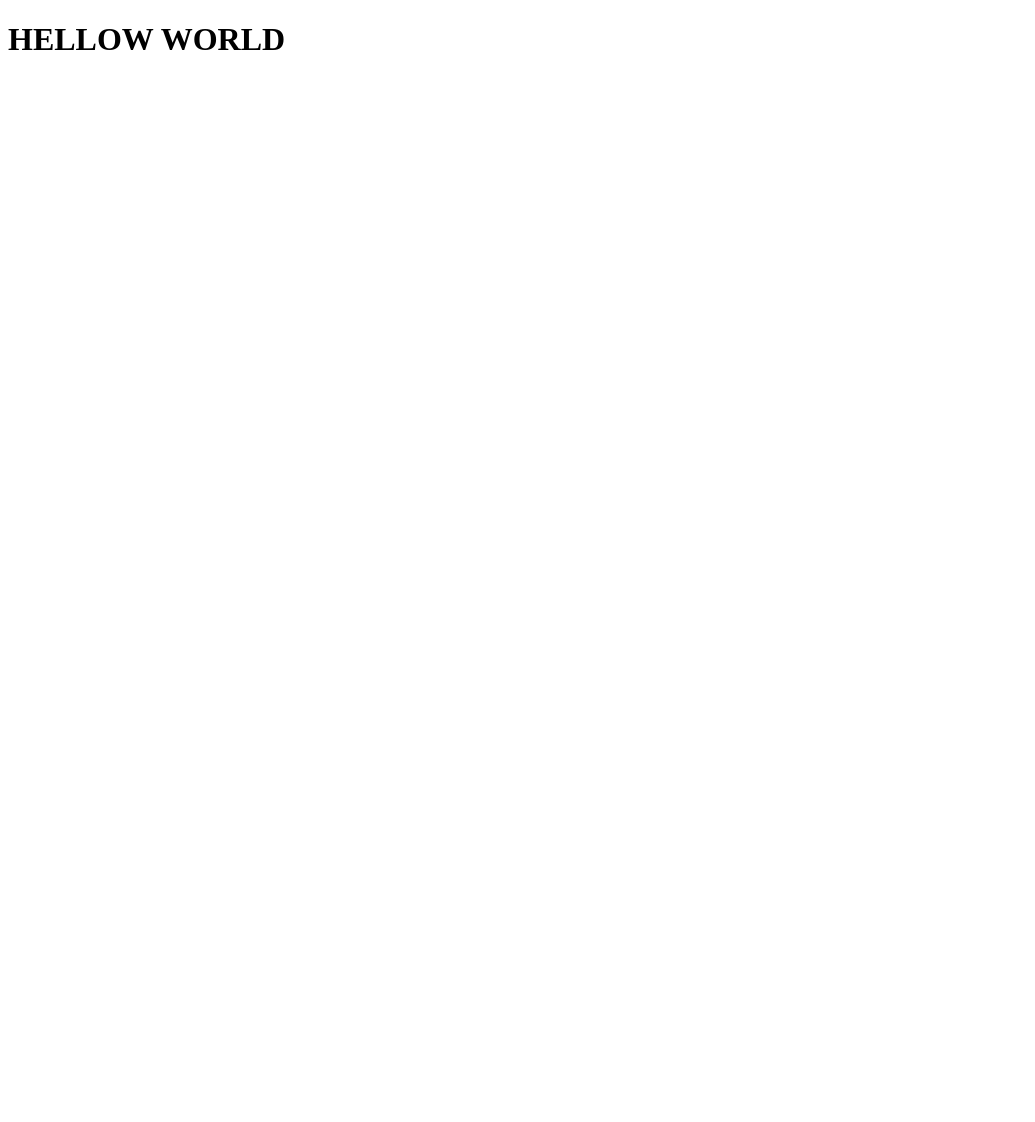
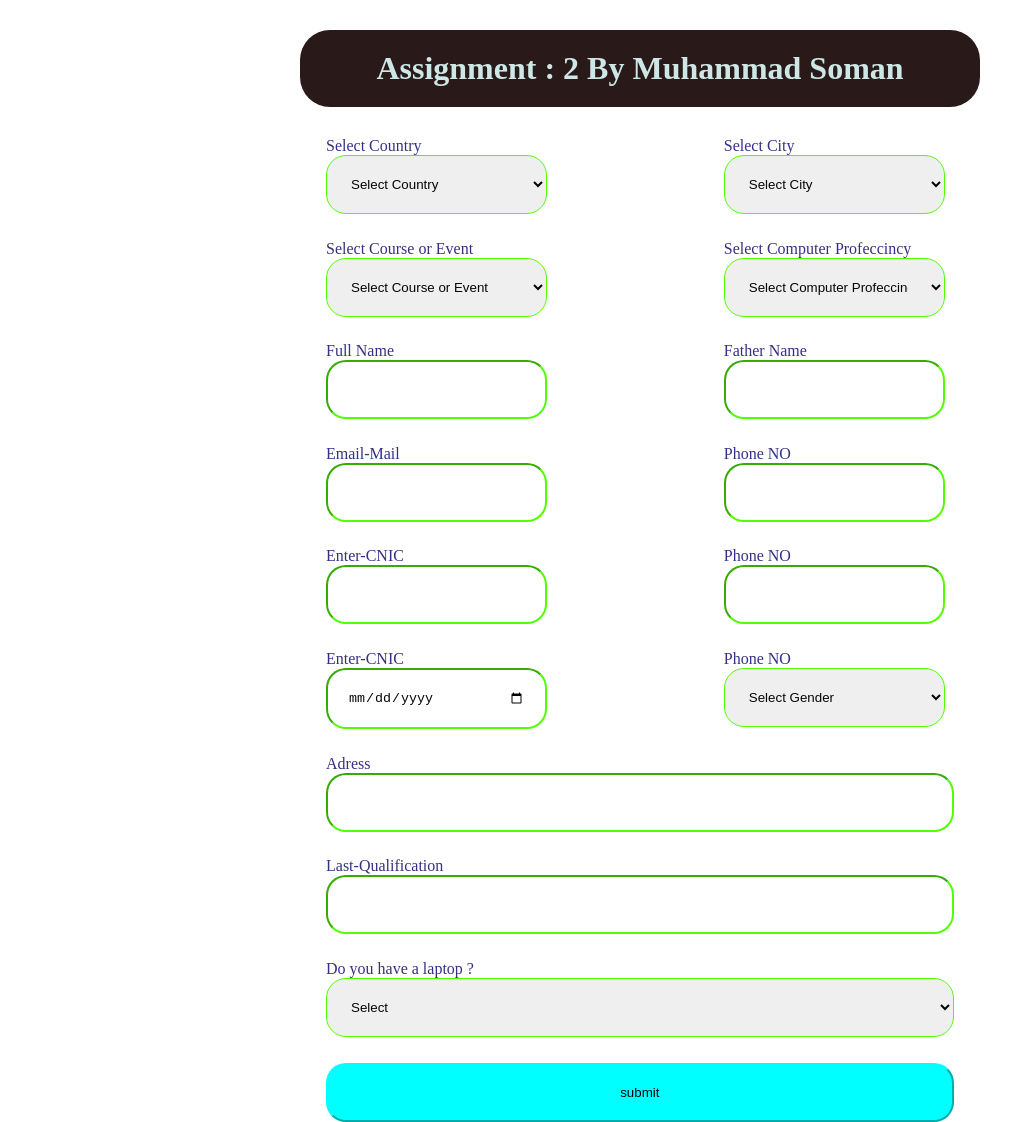
Before and after one commit to SOMANcode786/Assigment-2-by-SMIT, a plain HTML site: page index.html in a window 1280 px wide. Shown: the whole page, without its empty margins (0-1035 px from the left). Before the commit the page ends 800 px from the top, so only its background shows below. Drawn offline with Linux system fonts and the light colour scheme.

Commit message:
new commit

```diff
--- a/index.html
+++ b/index.html
@@ -4,9 +4,195 @@
     <meta charset="UTF-8">
     <meta name="viewport" content="width=device-width, initial-scale=1.0">
     <title>Document</title>
+    <link rel="stylesheet" href="style.css">
 </head>
+
 <body>
-    <h1>HELLOW WORLD</h1>
+
+<header>
+    <div class="header">
+        <h1>Assignment : 2 By Muhammad Soman</h1>
+    </div>
+</header>
+
+<form >
+    <!-- For Country -->
+    <div class="group">
+        <label for="select">
+            <span>Select Country</span>
+        </label>
+        <select name="select" id="select">
+            <option value="Select country">Select Country</option>
+            <option value="Pakistan">Pakistan</option>
+            <option value="Turkey">Turkey</option>
+        </select>
+    </div>
+
+    <!-- For City -->
+    <div class="select-city">
+        <label for="City">
+            <span>Select City</span>
+        </label>
+        <select name="City" id="City">
+            <option value="Select city">Select City</option>
+            <option value="Karachi">Karachi</option>
+            <option value="Islamabad">Islamabad</option>
+        </select>
+    </div>
+</form>
+<form >
+    <!-- For Courses -->
+    <div class="select-course">
+        <label for="course">
+            <span>Select Course or Event</span>
+        </label>
+        <select name="course1" id="course">
+            <option value="Select course" selected>Select Course or Event</option>
+
+        </select>
+    </div>
+
+    <div class="group2">
+        <label for="course2">
+            <span>Select Computer Profeccincy</span>
+        </label>
+        <select name="course2" id="course2">
+            <option value="Select course" selected>Select Computer Profeccincy</option>
+            <option value="None">None</option>
+            <option value="Beginner">Beginner</option>
+            <option value="Advanced">Advanced</option>
+        </select>
+    </div>
+</form>
+<form >
+    <!-- For Fname -->
+    <div class="full-name">
+        <label for="name">
+            <span>Full Name</span>
+        </label>
+        <input type="text" id="name">
+
+    </div>
+
+    <div class="group3">
+        <label for="course3">
+            <span>Father Name</span>
+        </label>
+    <input type="text" id="course3" >
+    </div>
+</form>
+<form >
+    <!-- For Email -->
+    <div class="Email">
+        <label for="mail">
+            <span>Email-Mail</span>
+        </label>
+        <input type="text" id="mail">
+
+    </div>
+
+    <div class="PhoneNO">
+        <label for="phone">
+            <span>Phone NO</span>
+        </label>
+    <input type="text" id="phone" >
+    </div>
+</form>
+<form >
+    <!-- For CNIC -->
+    <div class="cnic">
+        <label for="no">
+            <span>Enter-CNIC</span>
+        </label>
+        <input type="text" id="no">
+
+    </div>
+
+    <div class="Fcnic">
+        <label for="father">
+            <span>Phone NO</span>
+        </label>
+    <input type="text" id="father"  >
+    </div>
+</form>
+<form >
+    <!-- For DOB AND GENDER -->
+    <div class="DOB">
+        <label for="dob">
+            <span>Enter-CNIC</span>
+        </label>
+        <input type="date" id="dob">
+
+    </div>
+
+    <div class="Gender">
+        <label for="gender">
+            <span>Phone NO</span>
+        </label>
+        <select name="course2" id="gender">
+            <option value="Select course" selected>Select Gender</option>
+
+            <option value="Beginner">Male</option>
+            <option value="Advanced">Female</option>
+        </select>
+    </div>
+</form>
+<form >
+    <!-- For Adress -->
+    <div class="Adress">
+        <label for="adress">
+            <span>Adress</span>
+        </label>
+        <input type="text" id="adress">
+
+    </div>
+
+
+
+</form>
+<form >
+    <!-- For Qualification -->
+    <div class="last">
+        <label for="quali">
+            <span>Last-Qualification</span>
+        </label>
+        <input type="text" id="quali">
+
+    </div>
+
+
+
+</form>
+<form >
+    <!-- For Feedback  -->
+    <div class="Adress">
+        <label for="adress">
+            <span>Do you have a laptop ?</span>
+        </label>
+        <select name="course2" id="gender">
+            <option value="Select course" selected>Select</option>
+
+            <option value="Yes">Yes</option>
+            <option value="NO">NO</option>
+        </select>
+
+    </div>
+
+
+
+</form>
+<form >
+    <!-- For Button -->
+    <div class="Button">
+        <input type="submit" value="submit"  id="for">
+
+
+    </div>
+
+
+
+</form>
+
 
 </body>
 </html>
--- a/style.css
+++ b/style.css
@@ -0,0 +1,268 @@
+*{
+
+    margin: 0%;
+    padding: 0%;
+
+}
+div.header{
+    background-color: rgb(41, 25, 25);
+    margin: 30px auto;
+    padding: 20px;
+    border-radius: 30px;
+    width: 50%;
+}
+body header div h1 {
+color: rgb(205, 230, 230);
+text-align: center;
+
+
+}
+div h1:hover{
+    color: rgb(45, 121, 45);
+}
+
+form {
+    display: flex;
+  background-color: white;
+    /* align-items: center; */
+gap: 20%;
+    color: rgb(53, 48, 133);
+    margin-top:2%  ;
+    margin-left: 70px;
+    margin-right: 70px;
+    padding-left: 20%;
+
+   /* width: 60%;
+    padding: 20px; */
+
+}
+.group{
+    display: flex;
+    flex-direction: column;
+    width: 25%;
+
+    }
+.select-city{
+display: flex;
+flex-direction: column;
+width: 25%;
+
+}
+.select-course{
+display: flex;
+flex-direction: column;
+width: 25%;
+
+}
+.group2{
+    display: flex;
+    flex-direction: column;
+    width: 25%;
+
+    }
+
+.full-name{
+    display: flex;
+    flex-direction: column;
+    width: 25%;
+
+    }
+.group3{
+    display: flex;
+    flex-direction: column;
+    width: 25%;
+
+    }
+.Email{
+    display: flex;
+    flex-direction: column;
+    width: 25%;
+
+    }
+.PhoneNO{
+    display: flex;
+    flex-direction: column;
+    width: 25%;
+
+    }
+
+.cnic{
+    display: flex;
+    flex-direction: column;
+    width: 25%;
+
+    }
+
+.Fcnic{
+    display: flex;
+    flex-direction: column;
+    width: 25%;
+
+    }
+.DOB{
+    display: flex;
+    flex-direction: column;
+    width: 25%;
+
+    }
+.Gender{
+    display: flex;
+    flex-direction: column;
+    width: 25%;
+
+    }
+.Adress{
+    display: flex;
+    flex-direction: column;
+    width: 71%;
+
+    }
+.last{
+    display: flex;
+    flex-direction: column;
+    width: 71%;
+
+    }
+.Button{
+    display: flex;
+    flex-direction: column;
+    width: 71%;
+
+    }
+
+#select{
+
+    color: rgb(7, 5, 5);
+padding: 20px;
+border-radius: 20px;
+
+border-color:  rgb(81, 255, 0);
+
+
+}
+#City{
+
+    color: rgb(7, 5, 5);
+padding: 20px;
+border-radius: 20px;
+
+border-color:  rgb(81, 255, 0);
+
+}
+#course{
+
+    color: rgb(7, 5, 5);
+padding: 20px;
+border-radius: 20px;
+
+border-color:  rgb(81, 255, 0);
+
+}
+#course2{
+
+    color: rgb(7, 5, 5);
+padding: 20px;
+border-radius: 20px;
+
+border-color:  rgb(81, 255, 0);
+
+}
+#name{
+
+    color: rgb(7, 5, 5);
+padding: 20px;
+border-radius: 20px;
+
+border-color:  rgb(81, 255, 0);
+
+}
+#course3{
+
+    color: rgb(7, 5, 5);
+padding: 20px;
+border-radius: 20px;
+
+border-color:  rgb(81, 255, 0);
+
+}
+#mail{
+
+    color: rgb(7, 5, 5);
+padding: 20px;
+border-radius: 20px;
+
+border-color:  rgb(81, 255, 0);
+
+}
+#phone{
+
+    color: rgb(7, 5, 5);
+padding: 20px;
+border-radius: 20px;
+
+border-color:  rgb(81, 255, 0);
+
+}
+#no{
+
+    color: rgb(7, 5, 5);
+padding: 20px;
+border-radius: 20px;
+
+border-color:  rgb(81, 255, 0);
+
+}
+#father{
+
+    color: rgb(7, 5, 5);
+padding: 20px;
+border-radius: 20px;
+
+border-color:  rgb(81, 255, 0);
+
+}
+#dob{
+
+    color: rgb(7, 5, 5);
+padding: 20px;
+border-radius: 20px;
+
+border-color:  rgb(81, 255, 0);
+
+}
+#gender{
+
+    color: rgb(7, 5, 5);
+padding: 20px;
+border-radius: 20px;
+
+border-color:  rgb(81, 255, 0);
+
+}
+#adress{
+
+    color: rgb(7, 5, 5);
+padding: 20px;
+border-radius: 20px;
+
+border-color:  rgb(81, 255, 0);
+
+}
+#quali{
+
+    color: rgb(7, 5, 5);
+padding: 20px;
+border-radius: 20px;
+
+border-color:  rgb(81, 255, 0);
+
+}
+#for{
+
+    color: rgb(7, 5, 5);
+padding: 20px;
+border-radius: 20px;
+background-color: aqua;
+border-color: aqua;
+
+}
```
